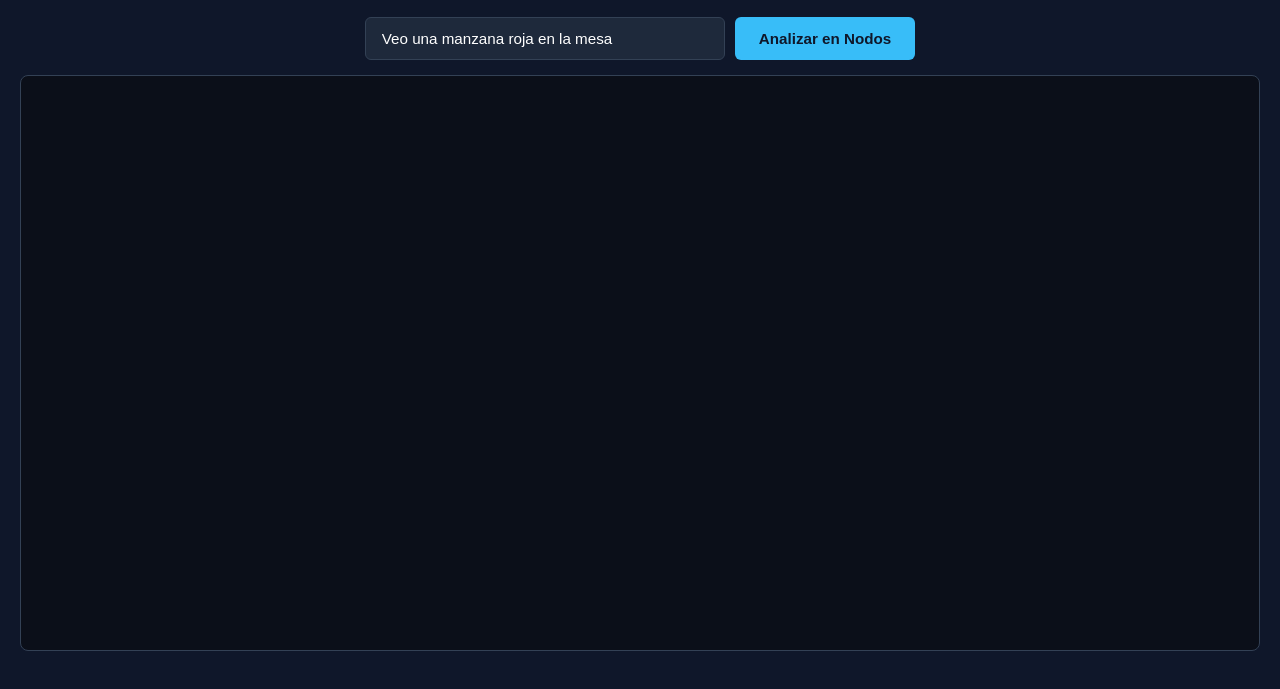
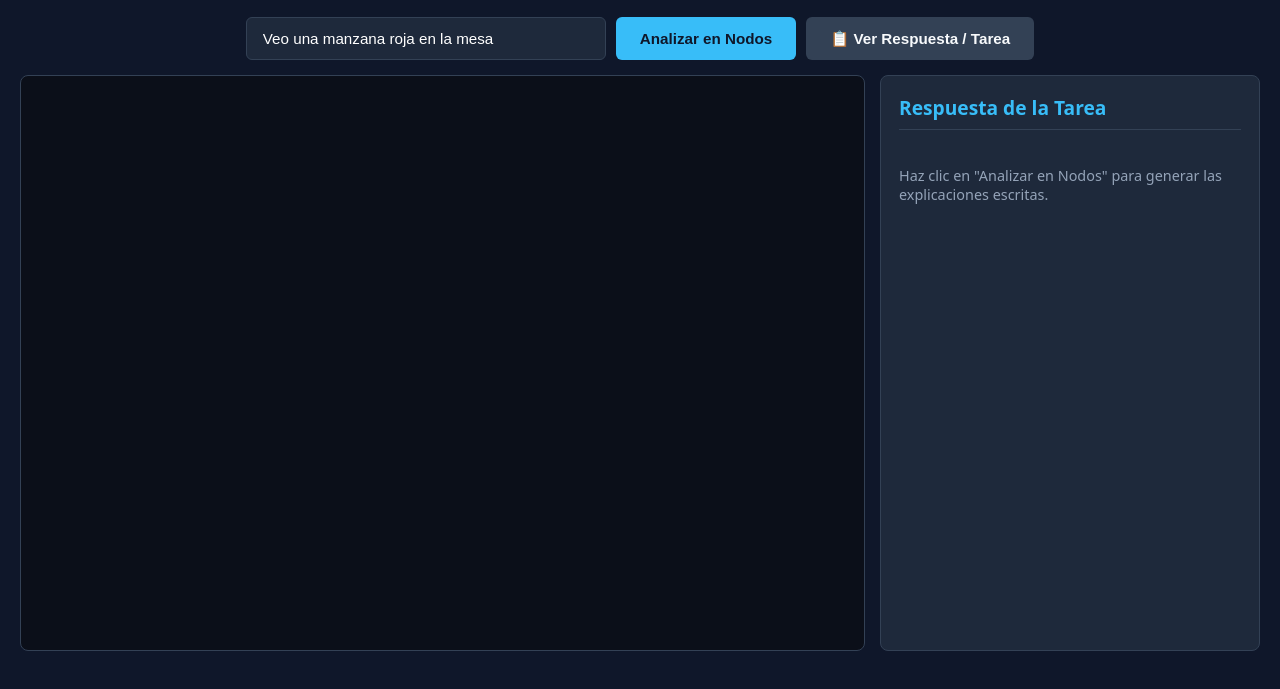
Before and after one commit to martin123456789101112/episteme-engine, a website: page public/index.html in a window 1280 px wide. Shown: the part 87-776 px from the top of the page. Drawn offline with nearby package versions, Linux system fonts and the light colour scheme; no server answers.

Commit message:
Update index.html

```diff
--- a/public/index.html
+++ b/public/index.html
@@ -14,9 +14,31 @@
     input { padding: 12px 16px; width: 360px; max-width: 100%; border-radius: 6px; border: 1px solid #334155; background: #1e293b; color: white; outline: none; font-size: 0.95rem; }
     button { padding: 12px 24px; background: #38bdf8; border: none; border-radius: 6px; font-weight: bold; cursor: pointer; color: #0f172a; font-size: 0.95rem; transition: background 0.2s; }
     button:hover { background: #7dd3fc; }
-    #network { width: 100%; height: 72vh; border: 1px solid #334155; border-radius: 8px; background: #0b0f19; }
+    .btn-secondary { background: #334155; color: #f8fafc; }
+    .btn-secondary:hover { background: #475569; }
 
-    /* Control estricto de dimensiones para el recuadro emergente */
+    /* Layout principal para alojar el mapa y el menú de tareas */
+    .main-container { display: flex; gap: 15px; width: 100%; height: 72vh; }
+    #network { flex: 1; border: 1px solid #334155; border-radius: 8px; background: #0b0f19; height: 100%; }
+
+    /* Panel del menú de la tarea */
+    #taskPanel {
+      width: 380px;
+      background: #1e293b;
+      border: 1px solid #334155;
+      border-radius: 8px;
+      padding: 18px;
+      overflow-y: auto;
+      display: flex;
+      flex-direction: column;
+      gap: 12px;
+    }
+    #taskPanel.hidden { display: none; }
+    #taskPanel h2 { color: #38bdf8; font-size: 1.2rem; margin: 0 0 10px 0; border-bottom: 1px solid #334155; padding-bottom: 8px; }
+    .philosopher-item { background: #0f172a; border-left: 4px solid #38bdf8; padding: 10px 12px; border-radius: 4px; font-size: 0.88rem; line-height: 1.4; }
+    .philosopher-item strong { color: #f8fafc; display: block; margin-bottom: 4px; }
+
+    /* Tooltips en la red */
     div.vis-tooltip {
       position: absolute !important;
       background-color: #1e293b !important;
@@ -44,14 +66,29 @@
   <div class="controls">
     <input type="text" id="userInput" value="Veo una manzana roja en la mesa" placeholder="Escribe una percepción o premisa...">
     <button onclick="procesarEpistemologia()">Analizar en Nodos</button>
+    <button class="btn-secondary" onclick="toggleTaskMenu()">📋 Ver Respuesta / Tarea</button>
   </div>
 
-  <div id="network"></div>
+  <div class="main-container">
+    <div id="network"></div>
+
+    <div id="taskPanel">
+      <h2>Respuesta de la Tarea</h2>
+      <div id="taskContent">
+        <p style="color: #94a3b8; font-size: 0.9rem;">Haz clic en "Analizar en Nodos" para generar las explicaciones escritas.</p>
+      </div>
+    </div>
+  </div>
 
   <script>
     let network = null;
 
-    // Convierte el texto largo en un contenedor HTML delimitado
+    function toggleTaskMenu() {
+      const panel = document.getElementById('taskPanel');
+      panel.classList.toggle('hidden');
+      if (network) { network.redraw(); }
+    }
+
     function formatearTooltip(texto) {
       const container = document.createElement('div');
       container.style.maxWidth = '250px';
@@ -73,7 +110,21 @@
 
         const data = await response.json();
 
-        // Nodos con tooltip formateado en HTML
+        // Renderizar menú de la tarea
+        const taskContent = document.getElementById('taskContent');
+        taskContent.innerHTML = `
+          <div class="philosopher-item" style="border-color: #f43f5e;"><strong>Premisa Analizada:</strong> "${premisa}"</div>
+          <div class="philosopher-item" style="border-color: #38bdf8;"><strong>Sócrates (Antigua):</strong> ${data.socrates}</div>
+          <div class="philosopher-item" style="border-color: #38bdf8;"><strong>Platón (Antigua):</strong> ${data.platon}</div>
+          <div class="philosopher-item" style="border-color: #38bdf8;"><strong>Aristóteles (Antigua):</strong> ${data.aristoteles}</div>
+          <div class="philosopher-item" style="border-color: #a855f7;"><strong>San Agustín (Medieval):</strong> ${data.agustin}</div>
+          <div class="philosopher-item" style="border-color: #f59e0b;"><strong>Descartes (Moderna/Racionalismo):</strong> ${data.descartes}</div>
+          <div class="philosopher-item" style="border-color: #f59e0b;"><strong>Locke (Moderna/Empirismo):</strong> ${data.locke}</div>
+          <div class="philosopher-item" style="border-color: #10b981;"><strong>Kant (Contemporánea):</strong> ${data.kant}</div>
+          <div class="philosopher-item" style="border-color: #10b981;"><strong>Nietzsche (Contemporánea):</strong> ${data.nietzsche}</div>
+        `;
+
+        // Renderizar Nodos
         const nodes = new vis.DataSet([
           { id: 1, label: 'PREMISA:\n' + premisa, color: '#f43f5e', shape: 'ellipse', font: { color: '#ffffff', size: 14 } },
           { id: 2, label: 'Sócrates\n(Antigua)', title: formatearTooltip(data.socrates), color: '#38bdf8', font: { color: '#ffffff' } },
@@ -116,9 +167,7 @@
             width: 2,
             smooth: { type: 'continuous' }
           },
-          interaction: {
-            hover: true
-          }
+          interaction: { hover: true }
         };
 
         network = new vis.Network(container, { nodes, edges }, options);
```
